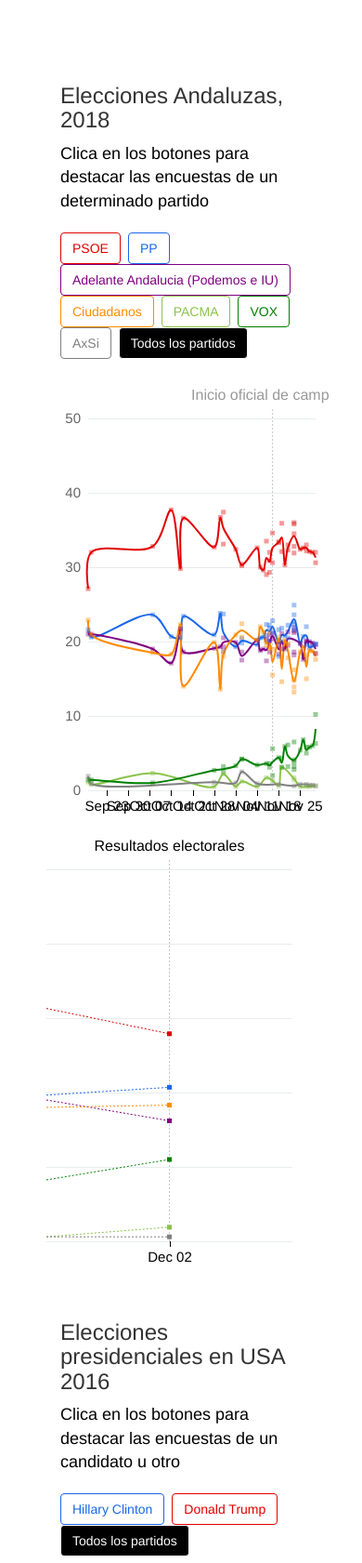
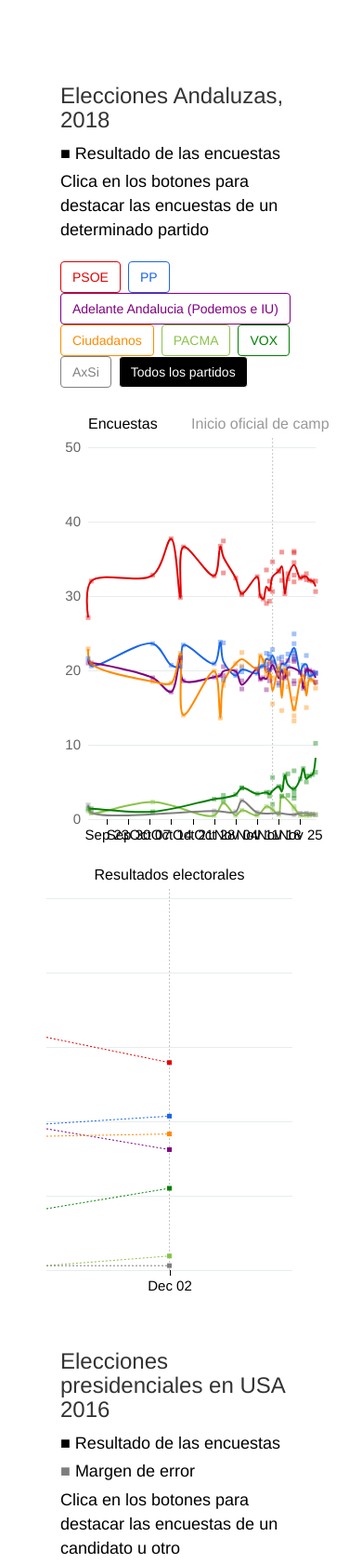
Before and after one commit to irenedelatorre/Encuestas, a plain HTML site: page index.html in a window 390 px wide. Shown: the top 1681 px of the page at 93% size. Drawn offline with Linux system fonts and the light colour scheme.

Commit message:
added subtitle in the 'encuestas' side

```diff
--- a/css/style.css
+++ b/css/style.css
@@ -34,6 +34,14 @@ p {
     margin-left: 0;
     padding-left: 0;
 
+}
+
+.cuadrado_leyenda span {
+    opacity: 0.5;
+}
+
+.cuadrado_leyenda {
+    margin-bottom: 5px;
 }
 /* svg */
 
@@ -98,7 +106,7 @@ svg text {
     fill: none;
 }
 
-.resultados .anotacion text {
+.resultados .anotacion text, .encuestas .anotacion_titulo {
     font-size: 16px;
     fill: black;
     text-anchor: middle;
--- a/index.html
+++ b/index.html
@@ -37,7 +37,9 @@
     <div class='row'>
         <h2 class='col-md-12'>Elecciones Andaluzas, 2018</h2>
         <div id='elecciones_Andalucia'>
-            <p class='col-md-12 legend'>Clica en los botones para destacar las encuestas de un determinado partido</p>
+            <p class='col-md-12 cuadrado_leyenda'>&#9632; Resultado de las encuestas</p>
+            <!-- <p class='col-md-12 cuadrado_leyenda'><span class='cuadrado_legenda'>&#9632;</span> Margen de error</p> -->
+            <p class='col-md-12 leyenda'>Clica en los botones para destacar las encuestas de un determinado partido</p>
             <div class='col-md-12 botones btn_Andalucia'></div>
             <div class='col-md-8 encuestas elecciones_Andalucia_encuestas'></div>
             <div class='col-md-4 resultados elecciones_Andalucia_resultados'></div>
@@ -46,7 +48,9 @@
     <div class='row'>
         <h2 class='col-md-12'>Elecciones presidenciales en USA 2016</h2>
         <div id='elecciones_US'>
-                <p class='col-md-12 legend'>Clica en los botones para destacar las encuestas de un candidato u otro</p>
+            <p class='col-md-12 cuadrado_leyenda'>&#9632; Resultado de las encuestas</p>
+            <p class='col-md-12 cuadrado_leyenda'><span class='cuadrado_legenda'>&#9632;</span> Margen de error</p>
+            <p class='col-md-12 leyenda'>Clica en los botones para destacar las encuestas de un candidato u otro</p>
             <div class='col-md-12 botones btn_US'></div>
             <div class='col-md-8 encuestas elecciones_US_encuestas'></div>
             <div class='col-md-4 resultados elecciones_US_resultados'></div>
@@ -55,7 +59,9 @@
     <div class='row'>
         <h2 class='col-md-12'>Brexit, 2016</h2>
         <div id='elecciones_Brexit'>
-                <p class='col-md-12 legend'>Clica en los botones para destacar las encuestas de una respuesta u otra</p>
+            <p class='col-md-12 cuadrado_leyenda'>&#9632; Resultado de las encuestas</p>
+            <!-- <p class='col-md-12 cuadrado_leyenda'><span class='cuadrado_legenda'>&#9632;</span> Margen de error</p> -->
+            <p class='col-md-12 leyenda'>Clica en los botones para destacar las encuestas de una respuesta u otra</p>
             <div class='col-md-12 botones btn_Brexit'></div>
             <div class='col-md-8 encuestas elecciones_Brexit_encuestas'></div>
             <div class='col-md-4 resultados elecciones_Brexit_resultados'></div>
@@ -64,7 +70,9 @@
     <div class='row'>
             <h2 class='col-md-12'>Plesbicito sobre los acuerdos de pax de Colombia, 2016</h2>
             <div id='elecciones_Colombia'>
-                <p class='col-md-12 legend'>Clica en los botones para destacar las encuestas de una respuesta u otra</p>
+                <p class='col-md-12 cuadrado_leyenda'>&#9632; Resultado de las encuestas</p>
+                <p class='col-md-12 cuadrado_leyenda'><span class='cuadrado_legenda'>&#9632;</span> Margen de error</p>
+                <p class='col-md-12 leyenda'>Clica en los botones para destacar las encuestas de una respuesta u otra</p>
                 <div class='col-md-12 botones btn_Colombia'></div>
                 <div class='col-md-8 encuestas elecciones_Colombia_encuestas'></div>
                 <div class='col-md-4 resultados elecciones_Colombia_resultados'></div>
--- a/script.js
+++ b/script.js
@@ -651,6 +651,14 @@ Promise.all(
                     .attr('y', - marginEncuestas.t_campaign);
             }
 
+            thisPlotCampaign
+                .append('text')
+                .text('Encuestas')
+                .attr('class', 'anotacion_titulo')
+                .style('text-anchor', 'start')
+                .attr('x', 0)
+                .attr('y', - marginEncuestas.t_campaign);
+
         })
 
         resultados.forEach(resultadosData => {
```
